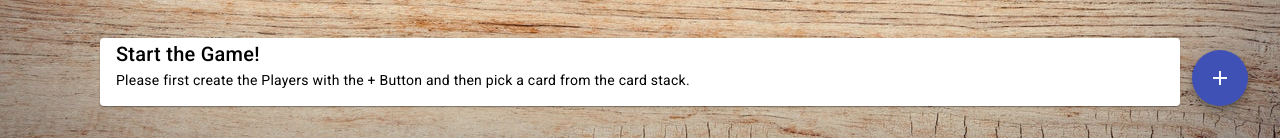
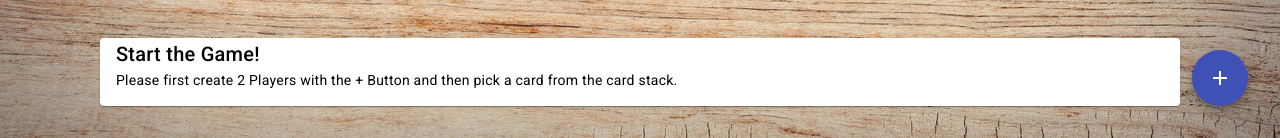
Before and after one commit to devXodia/RingOfFire, an Angular app: page /game in a window 1280 px wide. Shown: the part 662-800 px from the top of the page. Built offline with nearby package versions, Linux system fonts and the light colour scheme.

Commit message:
changed game start

```diff
--- a/src/app/game-info/game-info.component.html
+++ b/src/app/game-info/game-info.component.html
@@ -4,6 +4,6 @@
 
 
 
-    <mat-card-content>{{ card ? description: 'Please first create the Players with the + Button and then pick a card from the card stack.' }}</mat-card-content>
+    <mat-card-content>{{ card ? description: 'Please first create 2 Players with the + Button and then pick a card from the card stack.' }}</mat-card-content>
   </mat-card>
 </div>
--- a/src/app/game/game.component.ts
+++ b/src/app/game/game.component.ts
@@ -65,7 +65,10 @@ export class GameComponent implements OnInit {
     dialogRef.afterClosed().subscribe((name: string) => {
       if(name && name.length > 0){
         this.game.players.push(name);
-        this.startGame = true;
+        if(this.game.players.length >= 2){
+          this.startGame = true;
+        }
+
       }
 
     });
```
